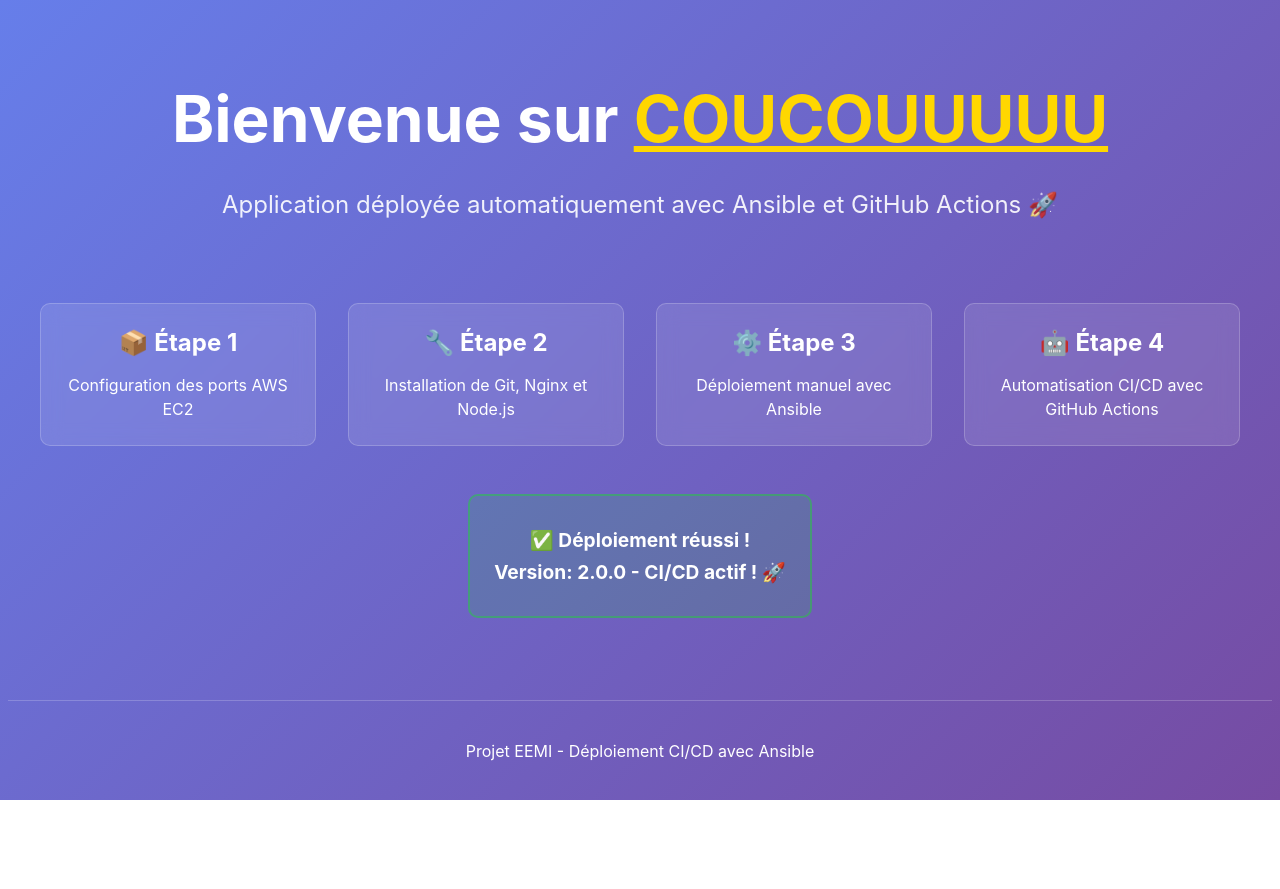
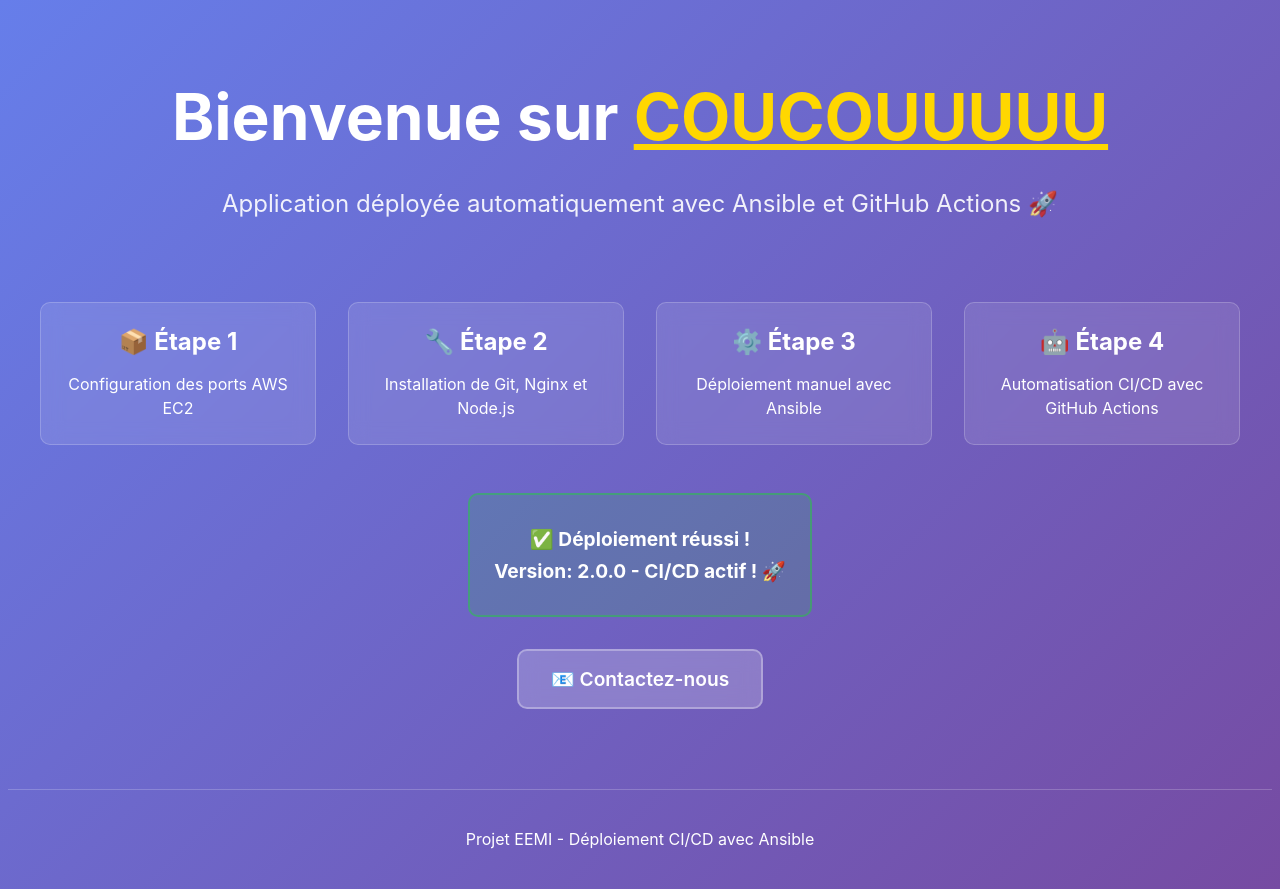
Before and after one commit to Quentin693/AnsibleTest, a Next.js app: page / in a window 1280 px wide. Before the commit the page ends 800 px from the top, so only its background shows below. Built offline with nearby package versions, Linux system fonts and the light colour scheme.

Commit message:
feat: Ajout du lien vers la page de contact #2
- Bouton de contact sur la page d'accueil
- Style cohérent avec le design existant
- Effet hover et animation

```diff
--- a/pages/index.js
+++ b/pages/index.js
@@ -45,6 +45,11 @@ export default function Home() {
           <p>✅ Déploiement réussi !</p>
           <p>Version: 2.0.0 - CI/CD actif ! 🚀</p>
         </div>
+        <div className={styles.contactLink}>
+          <a href="/contact" className={styles.contactButton}>
+            📧 Contactez-nous
+          </a>
+        </div>
       </main>
 
       <footer className={styles.footer}>
--- a/styles/Home.module.css
+++ b/styles/Home.module.css
@@ -100,6 +100,30 @@
   font-weight: bold;
 }
 
+.contactLink {
+  margin-top: 2rem;
+}
+
+.contactButton {
+  display: inline-block;
+  padding: 1rem 2rem;
+  background: rgba(255, 255, 255, 0.2);
+  color: white;
+  text-decoration: none;
+  border-radius: 10px;
+  border: 2px solid rgba(255, 255, 255, 0.3);
+  font-size: 1.2rem;
+  font-weight: 600;
+  transition: all 0.3s ease;
+  backdrop-filter: blur(10px);
+}
+
+.contactButton:hover {
+  background: rgba(255, 255, 255, 0.3);
+  transform: translateY(-3px);
+  box-shadow: 0 10px 30px rgba(0, 0, 0, 0.3);
+}
+
 @media (max-width: 600px) {
   .grid {
     grid-template-columns: 1fr;
```
